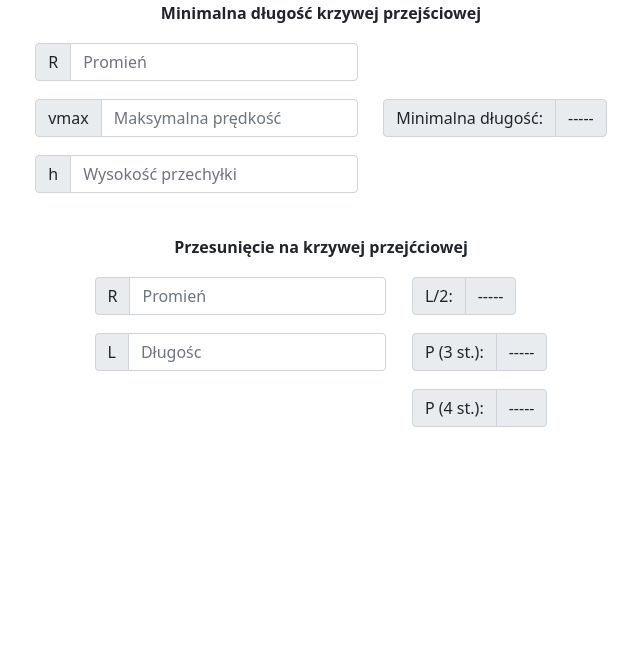
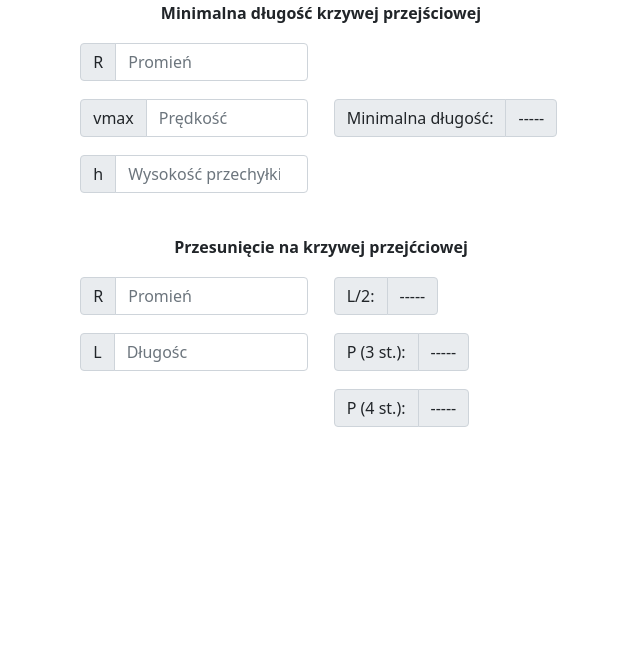
Before and after one commit to PiotrDebicki/Pomocnik-tedekowicza, a Flask app: page /krzywe-przejsciowe in a window 1280 px wide. Shown: the part 58-726 px from the top of the page, without its empty margins (319-959 px from the left). Run offline with Flask 2, Linux system fonts and the light colour scheme; some libraries are stand-ins or nearby versions.

Commit message:
Update krzywe-przejsciowe.html

```diff
--- a/templates/krzywe-przejsciowe.html
+++ b/templates/krzywe-przejsciowe.html
@@ -17,7 +17,7 @@
         <tr>
             <td class="input-group mb-3">
                 <span class="input-group-text" id="basic-addon2">vmax</span>
-                <input type="number" class="form-control" placeholder="Maksymalna prędkość" aria-describedby="basic-addon2" id="input2" oninput="count_minimal()" step="10">
+                <input type="number" class="form-control" placeholder="Prędkość" aria-describedby="basic-addon2" id="input2" oninput="count_minimal()" step="10">
             </td>
             <td>
                 <span style="color: white;">.....</span>
@@ -79,6 +79,11 @@
         </tr>
     </table>
 </div>
+<style>
+    .input-group{
+        width: 230px;
+    }
+</style>
 <script>
     function count_minimal(){
         var r = ~~document.getElementById("input1").value
```
